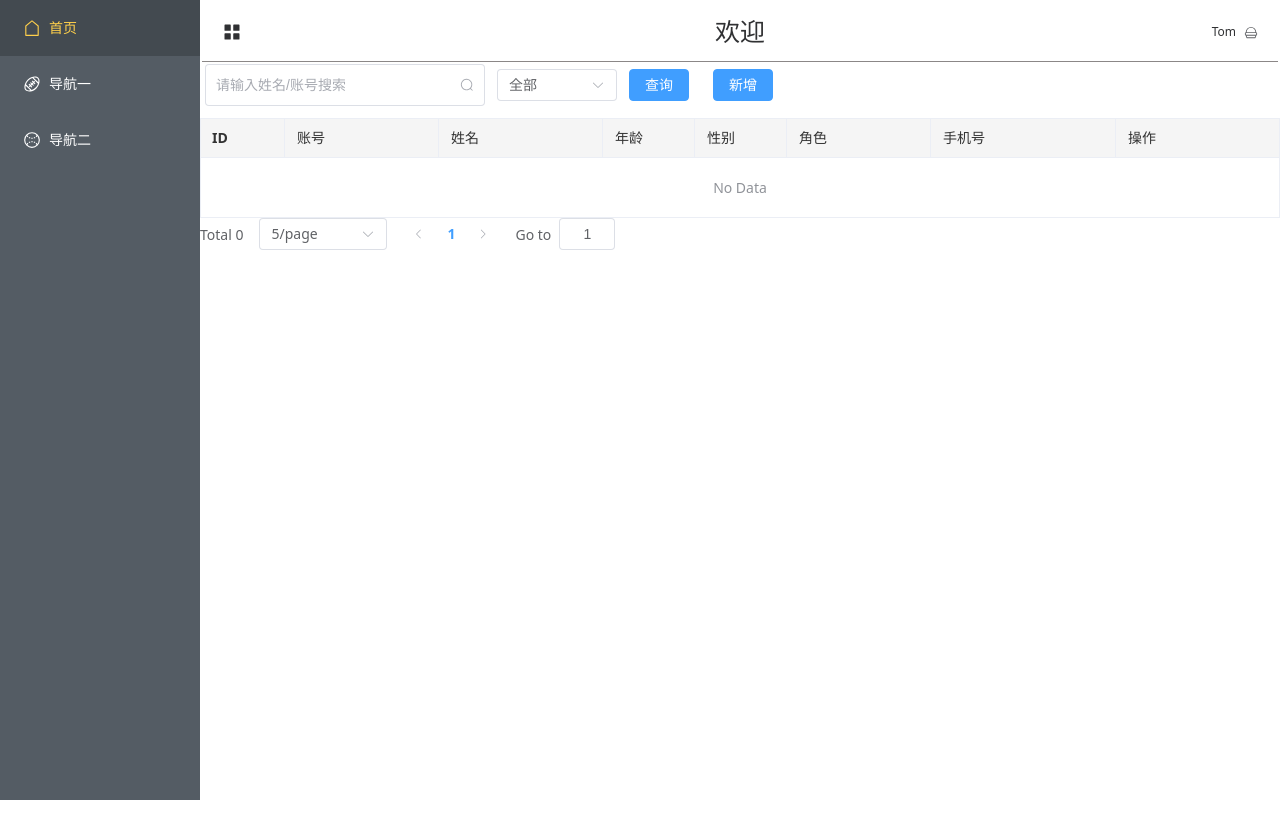
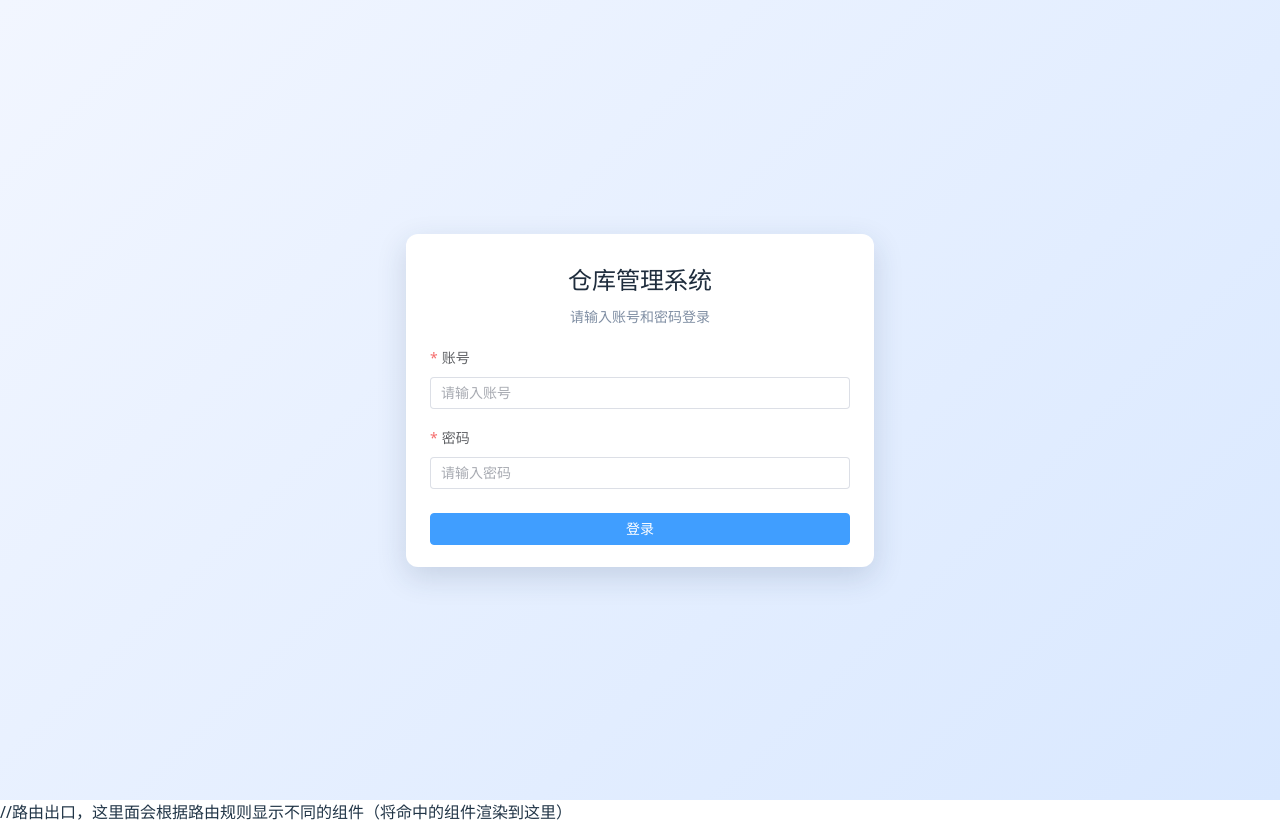
Before and after one commit to AlohaJuly/wms_vue, a Vue app: page /login in a window 1280 px wide. Before the commit the page ends 800 px from the top, so only its background shows below. Built offline with nearby package versions, Linux system fonts and the light colour scheme; no server answers.

Commit message:
添加路由功能，包含登录和首页组件；更新Header组件以显示用户信息；新增登录功能

```diff
--- a/package.json
+++ b/package.json
@@ -12,7 +12,8 @@
     "@element-plus/icons-vue": "^2.3.2",
     "axios": "^1.13.6",
     "element-plus": "^2.13.5",
-    "vue": "^3.5.25"
+    "vue": "^3.5.25",
+    "vue-router": "^4.6.4"
   },
   "devDependencies": {
     "@types/node": "^24.10.1",
--- a/src/App.vue
+++ b/src/App.vue
@@ -1,8 +1,3 @@
-<script setup lang="ts">
-import Index from './components/Index.vue'
-
-</script>
-
 <template>
-  <Index />
+  <router-view />//路由出口，这里面会根据路由规则显示不同的组件（将命中的组件渲染到这里）
 </template>
--- a/src/components/Aside.vue
+++ b/src/components/Aside.vue
@@ -6,7 +6,8 @@
       default-active="/Home"
       :collapse="isCollapse"
       collaps-transition="false"
-      style="height: 100vh;">
+      style="height: 100vh;"
+      router>
       <el-menu-item index="/Home">
         <el-icon><House /></el-icon>
         <span>首页</span>
--- a/src/components/Header.vue
+++ b/src/components/Header.vue
@@ -9,7 +9,7 @@
     </div>
 
     <div class="header-right">
-      <span>Tom</span>
+      <span style="font-size: 1.3em;">{{ displayName }}</span>
       <el-dropdown>
         <el-icon class="right-icon">
           <Burger />
@@ -17,7 +17,7 @@
         <template #dropdown>
           <el-dropdown-menu>
             <el-dropdown-item @click="toUser">个人中心</el-dropdown-item>
-            <el-dropdown-item>退出登录</el-dropdown-item>
+            <el-dropdown-item @click="logout">退出登录</el-dropdown-item>
           </el-dropdown-menu>
         </template>
       </el-dropdown>
@@ -28,14 +28,60 @@
 <script lang="ts" setup>
 import { Burger } from '@element-plus/icons-vue'
 import { Menu } from '@element-plus/icons-vue'
+import { ElMessage, ElMessageBox } from 'element-plus'
+import { ref } from 'vue'
+import { useRouter } from 'vue-router'
 
 const emit = defineEmits<{
   (e: 'toggle-aside'): void
 }>()
 
+const router = useRouter()
+const displayName = ref('未登录')
+
+const parseDisplayName = () => {
+  const raw = localStorage.getItem('user')
+  if (!raw) {
+    displayName.value = '未登录'
+    return
+  }
+
+  try {
+    const user = JSON.parse(raw)
+    displayName.value =
+      user?.name ||
+      user?.realName ||
+      user?.username ||
+      user?.userName ||
+      user?.num ||
+      user?.account ||
+      '未命名用户'
+  } catch {
+    displayName.value = '未命名用户'
+  }
+}
+
+parseDisplayName()
+
 const toUser = () => {
   console.log('to user')
   alert('执行查看逻辑')
+}
+
+const logout = async () => {
+  try {
+    await ElMessageBox.confirm('确认退出当前账号吗？', '退出登录', {
+      type: 'warning',
+      confirmButtonText: '确认',
+      cancelButtonText: '取消',
+    })
+  } catch {
+    return
+  }
+
+  localStorage.removeItem('user')
+  ElMessage.success('已退出登录')
+  await router.replace('/login')
 }
 </script>
 
--- /dev/null
+++ b/src/components/Login.vue
@@ -0,0 +1,162 @@
+<template>
+  <div class="login-page">
+    <div class="login-card">
+      <h2 class="title">仓库管理系统</h2>
+      <p class="subtitle">请输入账号和密码登录</p>
+
+      <el-form
+        ref="formRef"
+        :model="form"
+        :rules="rules"
+        label-position="top"
+        @keyup.enter="handleLogin"
+      >
+        <el-form-item label="账号" prop="num">
+          <el-input v-model="form.num" placeholder="请输入账号" clearable />
+        </el-form-item>
+
+        <el-form-item label="密码" prop="password">
+          <el-input
+            v-model="form.password"
+            type="password"
+            placeholder="请输入密码"
+            show-password
+            clearable
+          />
+        </el-form-item>
+
+        <el-button type="primary" class="login-btn" :loading="loading" @click="handleLogin">
+          登录
+        </el-button>
+      </el-form>
+    </div>
+  </div>
+</template>
+
+<script setup lang="ts">
+import axios from 'axios'
+import { ElMessage } from 'element-plus'
+import type { FormInstance, FormRules } from 'element-plus'
+import { reactive, ref } from 'vue'
+import { useRouter } from 'vue-router'
+
+interface LoginForm {
+  num: string
+  password: string
+}
+
+interface ApiResult {
+  code?: number | string
+  msg?: string
+  data?: Record<string, unknown> | null
+  success?: boolean
+}
+
+const router = useRouter()
+const formRef = ref<FormInstance>()
+const loading = ref(false)
+
+const form = reactive<LoginForm>({
+  num: '',
+  password: '',
+})
+
+const rules: FormRules<LoginForm> = {
+  num: [{ required: true, message: '请输入账号', trigger: 'blur' }],
+  password: [{ required: true, message: '请输入密码', trigger: 'blur' }],
+}
+
+const isLoginSuccess = (resp: ApiResult | undefined): boolean => {
+  if (!resp) return false
+  if (resp.code === 200 || resp.code === '200') return true
+  if (resp.code === 1 || resp.code === '1') return true
+  if (resp.success === true) return true
+  return false
+}
+
+const buildLoginFailMessage = (resp: ApiResult | undefined): string => {
+  const code = String(resp?.code ?? '')
+  const msg = String(resp?.msg ?? '').trim()
+
+  if (code === '400' || msg === '操作失败') {
+    return '账号或密码错误，请重新输入'
+  }
+
+  if (!msg) {
+    return '登录失败，请稍后重试'
+  }
+
+  return `登录失败：${msg}`
+}
+
+const handleLogin = async () => {
+  if (!formRef.value || loading.value) return
+
+  try {
+    await formRef.value.validate()
+  } catch {
+    return
+  }
+
+  loading.value = true
+  try {
+    const { data } = await axios.post<ApiResult>('http://localhost:8090/user/login', {
+      num: form.num.trim(),
+      password: form.password.trim(),
+    })
+
+    if (isLoginSuccess(data)) {
+      const userInfo = data?.data && typeof data.data === 'object' ? data.data : {}
+      localStorage.setItem('user', JSON.stringify(userInfo))
+      ElMessage.success('登录成功')
+      await router.push('/index')
+      return
+    }
+
+    ElMessage.error(buildLoginFailMessage(data))
+  } catch (error) {
+    console.error('登录请求失败:', error)
+    ElMessage.error('无法连接后端服务，请检查服务是否启动')
+  } finally {
+    loading.value = false
+  }
+}
+</script>
+
+<style scoped>
+.login-page {
+  height: 100vh;
+  display: flex;
+  align-items: center;
+  justify-content: center;
+  background: linear-gradient(135deg, #f2f6ff 0%, #d9e8ff 100%);
+}
+
+.login-card {
+  width: 420px;
+  max-width: calc(100vw - 32px);
+  background: #fff;
+  border-radius: 12px;
+  box-shadow: 0 10px 30px rgba(31, 56, 88, 0.16);
+  padding: 28px 24px 22px;
+}
+
+.title {
+  text-align: center;
+  color: #1f2d3d;
+  font-size: 24px;
+  margin-bottom: 8px;
+}
+
+.subtitle {
+  text-align: center;
+  color: #7f8ea3;
+  font-size: 14px;
+  margin-bottom: 20px;
+}
+
+.login-btn {
+  width: 100%;
+  margin-top: 6px;
+}
+</style>
--- a/src/main.ts
+++ b/src/main.ts
@@ -5,8 +5,10 @@ import './style.css'
 import './assets/global.css'
 import App from './App.vue'
 import axios from 'axios'
+import router from './router'
 
 const app = createApp(App)
 app.config.globalProperties.$axios = axios
 app.use(ElementPlus)
+app.use(router)
 app.mount('#app')
--- /dev/null
+++ b/src/router/index.ts
@@ -0,0 +1,43 @@
+import { createRouter, createWebHistory } from 'vue-router'
+
+//创建一个路由器
+const router = createRouter({
+  history: createWebHistory(),//引入路由器的工作模式
+  routes: [//这里面是一个一个的路由规则
+    {
+      path: '/',
+      redirect: '/login',//当访问根路径时，重定向到登录页
+    },
+    {
+      path: '/login',//路径
+      name: 'login',//给路由规则起一个名字，方便后面使用
+      component: () => import('../components/Login.vue'),//上面路径对应的组件
+    },
+    {
+      path: '/index',
+      name: 'index',
+      component: () => import('../components/Index.vue'),
+      meta: { requiresAuth: true },
+    },
+  ],
+})
+
+router.beforeEach((to, _from, next) => {
+  const user = localStorage.getItem('user')
+
+  if (to.meta.requiresAuth && !user) {
+    next('/login')
+    return
+  }
+
+  if (to.path === '/login' && user) {
+    next('/index')
+    return
+  }
+
+  next()
+})
+
+//把router暴露出来
+//记得去main.ts里引入这个router
+export default router
```
Also changed, not shown: src/components/Home.vue (added), 1 other file (tests, documents, lock files or other folders).
